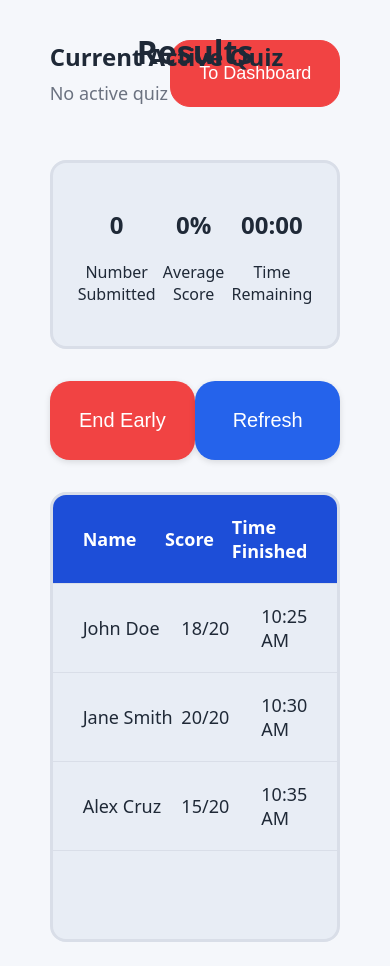
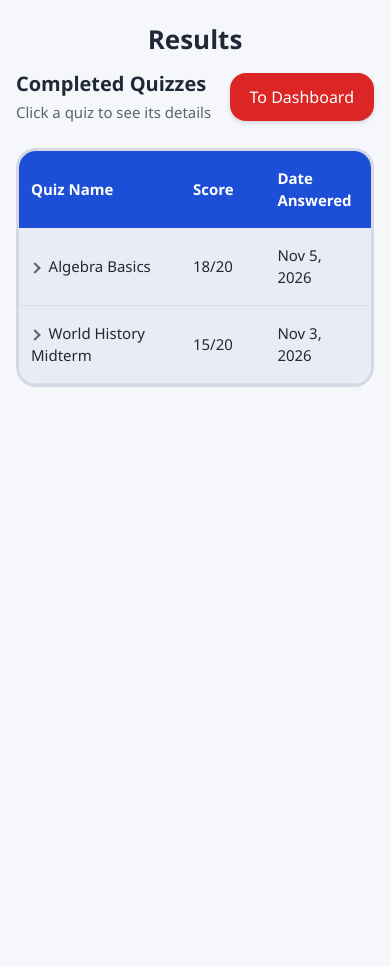
Before and after one commit to lostVeins27/quiz-maker-local-host, a Flask app: page /result in a window 390 px wide. After the commit the page ends 387 px from the top, so only its background shows below. Run offline with Flask 3, Linux system fonts and the light colour scheme; a user stored in the database is signed in; data comes from the database, SQL or seed files in the repository; both versions use the stored data as it was after the commit.

Commit message:
Add respective result page for student and professors

```diff
--- a/app.py
+++ b/app.py
@@ -85,6 +85,7 @@ def get_current_user():
     cursor.execute(
         "SELECT * FROM users where email = ?", (session["user_email"],)
     )
+
     user = cursor.fetchone()
     conn.close()
 
@@ -202,14 +203,12 @@ def logout():
 @app.route("/dashboard")
 def dashboard():
 
-    if "role" not in session:
+    user = get_current_user()
+
+    if not user:
         return redirect(url_for("login_page"))
 
-    user_role = session.get("role")
-
-    user = get_current_user()
-
-    match user_role:
+    match user["role"]:
         case "student":
             return render_template("student-dashboard.html", user = user)
         case "professor":
@@ -242,9 +241,21 @@ def view_users():
 
 @app.route("/result")
 def result():
+
     user = get_current_user()
+
     if not user:
         return redirect(url_for("login_page"))
+
+    match user["role"]:
+            case "student":
+                return render_template("student-result.html")
+            case "professor":
+                return render_template("professor-result.html")
+            case _:
+                return "Unauthorized role", 403
+
+
 
     return render_template("result.html", user=user)
 
@@ -265,6 +276,7 @@ def create_quiz():
 
     return render_template("create-quiz.html")
 
+
 if __name__ == "__main__":
     init_db()
     app.run(debug=True)
--- a/static/student-dashboard.js
+++ b/static/student-dashboard.js
@@ -10,7 +10,7 @@ TakeQuizBtn.addEventListener("click", function () {
 
 //result page redirect
 ResultBtn.addEventListener("click", function () {
-  window.location.href = "student_dashboard/Results.html";
+  window.location.href = "/result";
 });
 
 //logout redirect
--- /dev/null
+++ b/static/student-result.css
@@ -0,0 +1,316 @@
+/*colors and sizes used on this page*/
+:root {
+  --color-page: #f6f7fb;
+  --color-panel: #e9ecf4;
+  --color-panel-border: #d4d9e5;
+  --color-row-line: #d9dde8;
+  --color-row-hover: #dfe4f1;
+  --color-text: #1f2937;
+  --color-muted: #5b6472;
+  --color-blue: #1d4ed8;
+  --color-red: #dc2626;
+  --color-red-hover: #b91c1c;
+  --color-focus: #2563eb;
+  --color-error: #b00020;
+  --radius-panel: 1.25rem;
+  --transition: 0.2s ease;
+}
+
+*,
+*::before,
+*::after {
+  box-sizing: border-box;
+}
+
+body {
+  margin: 0;
+  background: var(--color-page);
+  color: var(--color-text);
+  font-family: "Segoe UI", system-ui, -apple-system, Roboto, "Helvetica Neue", Arial, sans-serif;
+  font-size: 1rem;
+  line-height: 1.5;
+}
+
+/*center the whole page content*/
+#main-student-result-page {
+  max-width: 82rem;
+  margin: 0 auto;
+  padding: 2.5rem 1.5rem 3rem;
+}
+
+/*top part: info on the left, title in the middle, button on the right*/
+#result-header {
+  display: grid;
+  grid-template-columns: 1fr auto 1fr;
+  align-items: start;
+  gap: 1rem;
+  margin-bottom: 2.5rem;
+}
+
+#result-intro {
+  justify-self: start;
+}
+
+#result-intro-title {
+  margin: 0;
+  font-size: 1.5rem;
+  font-weight: 700;
+  line-height: 1.3;
+}
+
+#result-intro-text {
+  margin: 0.25rem 0 0;
+  color: var(--color-muted);
+  font-size: 1.0625rem;
+}
+
+#result-title {
+  margin: 0;
+  font-size: 2rem;
+  font-weight: 700;
+  line-height: 1.2;
+  text-align: center;
+}
+
+/*red dashboard button*/
+#dashboard-button {
+  justify-self: end;
+  display: inline-block;
+  padding: 0.875rem 2rem;
+  background: var(--color-red);
+  border-radius: 1rem;
+  box-shadow: 0 2px 4px rgba(31, 41, 55, 0.15);
+  color: #ffffff;
+  font-size: 1.125rem;
+  font-weight: 500;
+  text-decoration: none;
+  transition: background-color var(--transition), transform var(--transition);
+}
+
+#dashboard-button:hover {
+  background: var(--color-red-hover);
+}
+
+#dashboard-button:active {
+  transform: translateY(1px);
+}
+
+#dashboard-button:focus-visible {
+  outline: 3px solid var(--color-focus);
+  outline-offset: 2px;
+}
+
+/*box that holds the table*/
+#result-table-wrapper {
+  min-height: 20rem;
+  overflow-x: auto;
+  background: var(--color-panel);
+  border: 3px solid var(--color-panel-border);
+  border-radius: var(--radius-panel);
+}
+
+#result-table {
+  width: 100%;
+  border-collapse: collapse;
+  text-align: left;
+}
+
+/*blue table header*/
+#result-table th {
+  padding: 1.25rem 2rem;
+  background: var(--color-blue);
+  color: #ffffff;
+  font-size: 1.0625rem;
+  font-weight: 700;
+  text-align: left;
+}
+
+#result-table th:first-child {
+  width: 46%;
+}
+
+#result-table th:nth-child(2) {
+  width: 24%;
+}
+
+#result-table td {
+  padding: 1.4rem 2rem;
+  border-bottom: 1px solid var(--color-row-line);
+  font-size: 1.0625rem;
+}
+
+/*quiz row that can be clicked*/
+.quiz-row {
+  cursor: pointer;
+  transition: background-color var(--transition);
+}
+
+.quiz-row:hover,
+.quiz-row[aria-expanded="true"] {
+  background: var(--color-row-hover);
+}
+
+.quiz-row:focus-visible {
+  background: var(--color-row-hover);
+  outline: 3px solid var(--color-focus);
+  outline-offset: -3px;
+}
+
+/*small arrow before the quiz name*/
+.row-arrow {
+  display: inline-block;
+  width: 0.5rem;
+  height: 0.5rem;
+  margin-right: 1rem;
+  border-right: 2px solid var(--color-muted);
+  border-bottom: 2px solid var(--color-muted);
+  vertical-align: middle;
+  transform: rotate(-45deg);
+  transition: transform var(--transition);
+}
+
+.quiz-row[aria-expanded="true"] .row-arrow {
+  transform: rotate(45deg);
+}
+
+/*details that open under a quiz row*/
+.quiz-details-row td {
+  padding: 0;
+  background: var(--color-page);
+}
+
+.quiz-details-list {
+  display: grid;
+  grid-template-columns: repeat(4, minmax(0, 1fr));
+  gap: 1rem 1.5rem;
+  margin: 0;
+  padding: 1.5rem 2rem;
+  animation: details-open 0.2s ease;
+}
+
+.detail-item {
+  padding: 1rem 1.25rem;
+  background: #ffffff;
+  border: 1px solid var(--color-row-line);
+  border-radius: 0.75rem;
+}
+
+.detail-label {
+  margin: 0 0 0.25rem;
+  color: var(--color-muted);
+  font-size: 0.875rem;
+}
+
+.detail-value {
+  margin: 0;
+  font-size: 1.125rem;
+  font-weight: 600;
+}
+
+@keyframes details-open {
+  from {
+    opacity: 0;
+    transform: translateY(-0.25rem);
+  }
+  to {
+    opacity: 1;
+    transform: translateY(0);
+  }
+}
+
+/*loading, empty and error message*/
+#result-status {
+  margin: 0;
+  padding: 2rem;
+  color: var(--color-muted);
+  font-size: 1.0625rem;
+  text-align: center;
+}
+
+#result-status.status-error {
+  color: var(--color-error);
+}
+
+/*tablet: details in two columns*/
+@media (max-width: 64rem) {
+  .quiz-details-list {
+    grid-template-columns: repeat(2, minmax(0, 1fr));
+  }
+}
+
+/*mobile: title on top, info and button under it*/
+@media (max-width: 40rem) {
+  #main-student-result-page {
+    padding: 1.5rem 1rem 2rem;
+  }
+
+  #result-header {
+    grid-template-columns: 1fr auto;
+    grid-template-areas:
+      "title title"
+      "intro button";
+    align-items: center;
+    margin-bottom: 1.5rem;
+  }
+
+  #result-title {
+    grid-area: title;
+    font-size: 1.625rem;
+  }
+
+  #result-intro {
+    grid-area: intro;
+  }
+
+  #result-intro-title {
+    font-size: 1.25rem;
+  }
+
+  #result-intro-text {
+    font-size: 0.9375rem;
+  }
+
+  #dashboard-button {
+    grid-area: button;
+    padding: 0.75rem 1.25rem;
+    font-size: 1rem;
+  }
+
+  #result-table-wrapper {
+    min-height: 12rem;
+  }
+
+  #result-table th,
+  #result-table td {
+    padding: 1rem 0.75rem;
+    font-size: 0.9375rem;
+  }
+
+  .row-arrow {
+    margin-right: 0.6rem;
+  }
+
+  .quiz-details-list {
+    gap: 0.75rem;
+    padding: 1rem 0.75rem;
+  }
+
+  .detail-item {
+    padding: 0.75rem 1rem;
+  }
+}
+
+/*small phones: details in one column*/
+@media (max-width: 26rem) {
+  .quiz-details-list {
+    grid-template-columns: 1fr;
+  }
+}
+
+/*respect people who turn off animations*/
+@media (prefers-reduced-motion: reduce) {
+  * {
+    animation: none !important;
+    transition: none !important;
+  }
+}
--- /dev/null
+++ b/static/student-result.js
@@ -0,0 +1,238 @@
+// api link for the student results, set the real one from the back-end dev
+const STUDENT_RESULTS_API_ENDPOINT = "";
+
+// the api should send a list, one item for each completed quiz:
+// { quizTitle, score, totalQuestions, timeTaken (in seconds), submittedAt (date and time) }
+
+// sample quizzes to preview the page, shown only while the api link is empty
+const sampleQuizResults = [
+  {
+    quizTitle: "Algebra Basics",
+    score: 18,
+    totalQuestions: 20,
+    timeTaken: 750,
+    submittedAt: "2026-11-05T10:25:42",
+  },
+  {
+    quizTitle: "World History Midterm",
+    score: 15,
+    totalQuestions: 20,
+    timeTaken: 1325,
+    submittedAt: "2026-11-03T14:10:08",
+  },
+];
+
+const resultTableBody = document.getElementById("result-table-body");
+const resultStatus = document.getElementById("result-status");
+
+// get the results from the api
+async function loadResults() {
+  if (!STUDENT_RESULTS_API_ENDPOINT) {
+    showResults(sampleQuizResults);
+    return;
+  }
+
+  showStatus("Loading results...", false);
+
+  try {
+    const response = await fetch(STUDENT_RESULTS_API_ENDPOINT, {
+      method: "GET",
+      credentials: "include",
+      headers: { Accept: "application/json" },
+    });
+
+    if (!response.ok) {
+      throw new Error("Request failed with status " + response.status);
+    }
+
+    const quizResults = await response.json();
+
+    if (!Array.isArray(quizResults)) {
+      throw new Error("Unexpected data from the server");
+    }
+
+    showResults(quizResults);
+  } catch (error) {
+    console.error("Could not load results:", error);
+    showStatus("Could not load your results. Please try again later.", true);
+  }
+}
+
+// show a message under the table header
+function showStatus(message, isError) {
+  resultStatus.textContent = message;
+  resultStatus.classList.toggle("status-error", isError);
+  resultStatus.hidden = false;
+}
+
+// fill the table
+function showResults(quizResults) {
+  resultTableBody.replaceChildren();
+
+  if (quizResults.length === 0) {
+    showStatus("You have not completed any quizzes yet.", false);
+    return;
+  }
+
+  resultStatus.hidden = true;
+
+  quizResults.forEach(function (quiz, index) {
+    resultTableBody.append(createQuizRow(quiz, index), createDetailsRow(quiz, index));
+  });
+}
+
+// the row that shows in the table
+function createQuizRow(quiz, index) {
+  const row = document.createElement("tr");
+  row.className = "quiz-row";
+  row.tabIndex = 0;
+  row.setAttribute("aria-expanded", "false");
+  row.setAttribute("aria-controls", "quiz-details-" + index);
+
+  const nameCell = document.createElement("td");
+  const arrow = document.createElement("span");
+  arrow.className = "row-arrow";
+  arrow.setAttribute("aria-hidden", "true");
+  nameCell.append(arrow, quiz.quizTitle);
+
+  const scoreCell = document.createElement("td");
+  scoreCell.textContent = formatScore(quiz);
+
+  const dateCell = document.createElement("td");
+  dateCell.textContent = formatDate(getSubmittedDate(quiz), "short");
+
+  row.append(nameCell, scoreCell, dateCell);
+  return row;
+}
+
+// the row that opens under a quiz row
+function createDetailsRow(quiz, index) {
+  const row = document.createElement("tr");
+  row.className = "quiz-details-row";
+  row.id = "quiz-details-" + index;
+  row.hidden = true;
+
+  const cell = document.createElement("td");
+  cell.colSpan = 3;
+
+  const submittedDate = getSubmittedDate(quiz);
+  const list = document.createElement("dl");
+  list.className = "quiz-details-list";
+  list.append(
+    createDetail("Score", formatScore(quiz)),
+    createDetail("Time Taken", formatTimeTaken(quiz.timeTaken)),
+    createDetail("Date Answered", formatDate(submittedDate, "long")),
+    createDetail("Time Answered", formatTime(submittedDate))
+  );
+
+  cell.append(list);
+  row.append(cell);
+  return row;
+}
+
+// one label and value box inside the details
+function createDetail(label, value) {
+  const item = document.createElement("div");
+  item.className = "detail-item";
+
+  const term = document.createElement("dt");
+  term.className = "detail-label";
+  term.textContent = label;
+
+  const description = document.createElement("dd");
+  description.className = "detail-value";
+  description.textContent = value;
+
+  item.append(term, description);
+  return item;
+}
+
+function formatScore(quiz) {
+  return quiz.score + "/" + quiz.totalQuestions;
+}
+
+function getSubmittedDate(quiz) {
+  return quiz.submittedAt ? new Date(quiz.submittedAt) : new Date(NaN);
+}
+
+// example: Nov 5, 2026 (short) or November 5, 2026 (long)
+function formatDate(date, monthStyle) {
+  if (isNaN(date)) {
+    return "N/A";
+  }
+  return date.toLocaleDateString("en-US", {
+    year: "numeric",
+    month: monthStyle,
+    day: "numeric",
+  });
+}
+
+// example: 10:25:42 AM
+function formatTime(date) {
+  if (isNaN(date)) {
+    return "N/A";
+  }
+  return date.toLocaleTimeString("en-US", {
+    hour: "numeric",
+    minute: "2-digit",
+    second: "2-digit",
+  });
+}
+
+// example: 12 min 30 sec
+function formatTimeTaken(totalSeconds) {
+  const seconds = Number(totalSeconds);
+
+  if (totalSeconds === null || !Number.isFinite(seconds) || seconds < 0) {
+    return "N/A";
+  }
+
+  const hours = Math.floor(seconds / 3600);
+  const minutes = Math.floor((seconds % 3600) / 60);
+  const secs = Math.floor(seconds % 60);
+  const parts = [];
+
+  if (hours) {
+    parts.push(hours + " hr");
+  }
+  if (minutes) {
+    parts.push(minutes + " min");
+  }
+  if (secs || parts.length === 0) {
+    parts.push(secs + " sec");
+  }
+
+  return parts.join(" ");
+}
+
+// open or close the details of a quiz row
+function toggleRow(row) {
+  const isOpen = row.getAttribute("aria-expanded") === "true";
+  const detailsRow = document.getElementById(row.getAttribute("aria-controls"));
+
+  row.setAttribute("aria-expanded", String(!isOpen));
+  detailsRow.hidden = isOpen;
+}
+
+// click on a quiz row
+resultTableBody.addEventListener("click", function (event) {
+  const row = event.target.closest(".quiz-row");
+  if (row) {
+    toggleRow(row);
+  }
+});
+
+// Enter or Space on a focused quiz row
+resultTableBody.addEventListener("keydown", function (event) {
+  if (event.key !== "Enter" && event.key !== " ") {
+    return;
+  }
+
+  const row = event.target.closest(".quiz-row");
+  if (row) {
+    event.preventDefault();
+    toggleRow(row);
+  }
+});
+
+loadResults();
--- a/templates/Result.html
+++ b/templates/professor-result.html
@@ -4,7 +4,7 @@
     <meta charset="UTF-8">
     <meta name="viewport" content="width=device-width, initial-scale=1.0">
     <title>Quiz Results</title>
-    <link rel="stylesheet" href="{{url_for('static', filename='result.css')}}">
+    <link rel="stylesheet" href="{{url_for('static', filename='professor-result.css')}}">
 </head>
 <body id="pageBody">
 
@@ -92,6 +92,6 @@
         </div>
     </dialog>
 
-    <script src="{{ url_for('static', filename='result.js')}}" defer></script>
+    <script src="{{ url_for('static', filename='professor-result.js')}}" defer></script>
 </body>
 </html>
--- /dev/null
+++ b/templates/student-result.html
@@ -0,0 +1,47 @@
+<!DOCTYPE html>
+<html lang="en">
+  <head>
+    <meta charset="UTF-8" />
+    <meta name="description" content="free website to make quizzes" />
+    <meta name="author" content="Zion, Daniel, Isel" />
+    <meta name="viewport" content="width=device-width, initial-scale=1.0" />
+    <title>Student Results</title>
+    <link rel="stylesheet" href="{{url_for('static', filename='student-result.css')}}" />
+  </head>
+
+  <body>
+    <main id="main-student-result-page">
+
+      <!--top part: page info, title and dashboard button-->
+      <header id="result-header">
+        <div id="result-intro">
+          <h2 id="result-intro-title">Completed Quizzes</h2>
+          <p id="result-intro-text">Click a quiz to see its details</p>
+        </div>
+
+        <h1 id="result-title">Results</h1>
+
+        <a href="/dashboard" id="dashboard-button">To Dashboard</a>
+      </header>
+
+      <!--table of the completed quizzes (rows are added by student-result.js)-->
+      <div id="result-table-wrapper">
+        <table id="result-table">
+          <thead>
+            <tr>
+              <th scope="col">Quiz Name</th>
+              <th scope="col">Score</th>
+              <th scope="col">Date Answered</th>
+            </tr>
+          </thead>
+          <tbody id="result-table-body"></tbody>
+        </table>
+
+        <!--loading, empty and error messages are written here by student-result.js-->
+        <p id="result-status" role="status" aria-live="polite">Loading results...</p>
+      </div>
+    </main>
+
+    <script src="{{url_for('static', filename='student-result.js')}}" defer></script>
+  </body>
+</html>
```
Also changed, not shown: quizdb.db (added), static/professor-result.css (renamed from static/result.css), static/professor-result.js (renamed from static/result.js).
